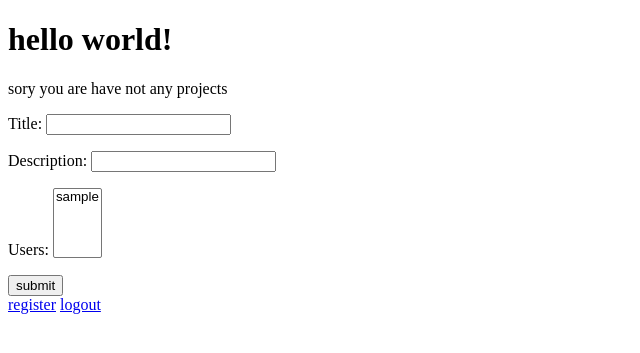
After one commit to ArezKhalimi/jirello, a Django app: page /jirello/projects/ in a window 1280 px wide. The commit adds this page. Shown: the top 353 px of the page, without its empty margins (0-640 px from the left). Run offline with Django 3.2, Linux system fonts and the light colour scheme; the visitor is signed in with stand-in values (Sample User, id 1); data comes from the database, SQL or seed files in the repository; data that the repository does not hold is empty.

Commit message:
Start projectmodel to develop

```diff
--- a/arez_pet/urls.py
+++ b/arez_pet/urls.py
@@ -6,7 +6,8 @@ from django.conf.urls.static import static
 urlpatterns = patterns(
     url(r'^admin/', include(admin.site.urls)),
     url(r'^jirello/', include('jirello.urls')),
-) + static(settings.MEDIA_URL, document_root=settings.MEDIA_ROOT)
+) + static(settings.MEDIA_URL, document_root=settings.MEDIA_ROOT) + static(settings.STATIC_URL,
+                                                                           document_root=settings.STATIC_ROOT)
 
 if settings.DEBUG:
     static(settings.STATIC_URL,
--- a/jirello/forms.py
+++ b/jirello/forms.py
@@ -1,5 +1,6 @@
 from django import forms
 from jirello.models.user_model import User
+from jirello.models.project_model import ProjectModel
 
 
 class RegistrationForm(forms.ModelForm):
@@ -39,3 +40,12 @@ class AuthenticationForm(forms.Form):
 
     class Meta:
         fields = ['username', 'password']
+
+
+class ProjectForm(forms.ModelForm):
+    title = forms.CharField(max_length=100)
+    description = forms.CharField(max_length=100)
+    users = forms.ModelMultipleChoiceField(queryset=User.objects.all())
+    class Meta:
+        model = ProjectModel
+        fields = ['title', 'description', 'users']
--- a/jirello/models/__init__.py
+++ b/jirello/models/__init__.py
@@ -3,3 +3,4 @@ from .sprint_model import Sprint
 from .task_model import Task
 from .user_model import User
 from .worklog_model import Worklog
+from .project_model import ProjectModel
--- /dev/null
+++ b/jirello/models/project_model.py
@@ -0,0 +1,15 @@
+from django.db import models
+from .sprint_model import Sprint
+from .user_model import User
+
+
+class ProjectModel(models.Model):
+    title = models.CharField(max_length=128)
+    description = models.TextField()
+
+    sprints = models.ForeignKey(to=Sprint, related_name='projects', null=True)
+    users = models.ManyToManyField(to=User, related_name='users')
+
+
+class ProjectModelManager(models.Manager):
+    pass
--- a/jirello/urls.py
+++ b/jirello/urls.py
@@ -7,4 +7,5 @@ urlpatterns = (
     url(r'^register/$', views.register, name='register'),
     url(r'^login/$', views.login, name='login'),
     url(r'^logout/$', views.logout, name='logout'),
+    url(r'^projects/$', views.projects, name='projects'),
 )
--- a/jirello/views.py
+++ b/jirello/views.py
@@ -1,6 +1,6 @@
 from django.shortcuts import render
-from jirello.models import User, Task, Sprint
-from jirello.forms import RegistrationForm, AuthenticationForm
+from jirello.models import User, Task, Sprint, ProjectModel
+from jirello.forms import RegistrationForm, AuthenticationForm, ProjectForm
 from django.http import HttpResponse, HttpResponseRedirect
 
 from django.contrib.auth.decorators import login_required
@@ -66,3 +66,22 @@ def main(request):
 
 def password_change(request):
     pass
+
+
+@login_required(login_url='/jirello/login/')
+def projects(request):
+    form = ProjectForm()
+    # import pdb; pdb.set_trace()
+    if ProjectModel.objects.filter(users__id=request.user.id).exists():
+        print('ALL IN')
+        projects_list = ProjectModel.objects.filter(users__id=request.user.id)
+    else:
+        print('FAIL')
+        projects_list = 'sory you are have not any projects'
+    if request.method == 'POST':
+        form = ProjectForm(request.POST)
+        if form.is_valid:
+            form.save()
+
+    context_dict = {'form' : form, 'projects_list' : projects_list}
+    return render(request, 'jirello/project_page.html', context_dict)
--- a/templates/jirello/main_page.html
+++ b/templates/jirello/main_page.html
@@ -15,6 +15,8 @@
 {{ task_list }}
 <br>
 {{ sprint_list }}
+
+<a href="{% url 'projects' %}">my projects</a>
 <br>
  	<a href="{% url 'register' %}">register</a>
  	{% if not user.is_authenticated %}
--- /dev/null
+++ b/templates/jirello/project_page.html
@@ -0,0 +1,17 @@
+<!DOCTYPE html>
+<html>
+	<body>
+<h1> hello world!</h1>
+{{ projects_list}}
+<form id="form" method="POST" action="{% url 'projects' %}">
+    {% csrf_token %}
+    {{form.as_p}}
+    <input type="submit" value="submit" />
+</form>
+ 	<a href="{% url 'register' %}">register</a>
+ 	{% if not user.is_authenticated %}
+    <a href="{% url 'login' %}">login</a>
+    {% elif user.is_authenticated %}
+    <a href="{% url 'logout' %}">logout</a>
+    {% endif %}
+</html>
```
Also changed, not shown: jirello/migrations/0003_projectmodel.py (added), jirello/migrations/0004_auto_20161208_1628.py (added), jirello/migrations/0005_auto_20161208_1854.py (added).
